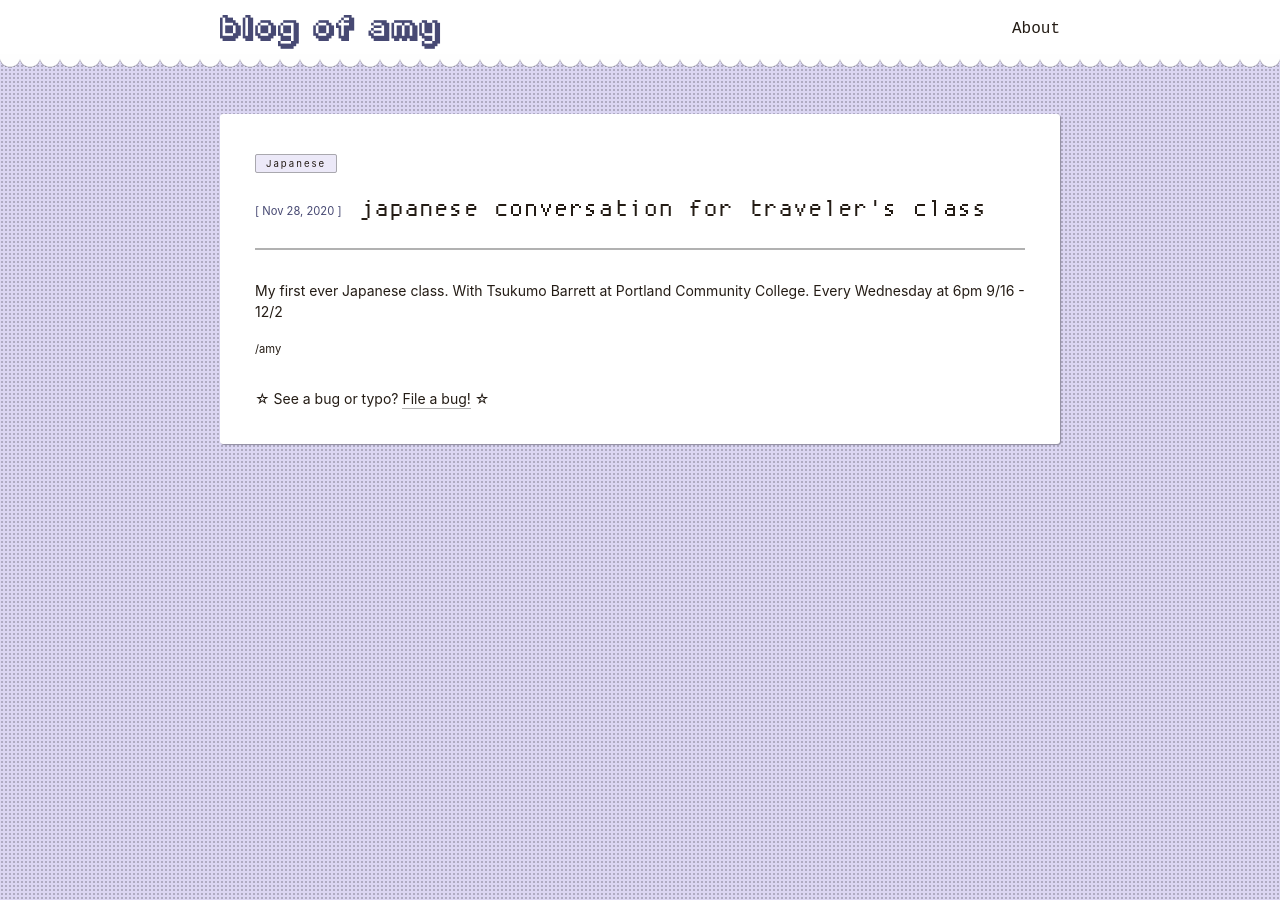
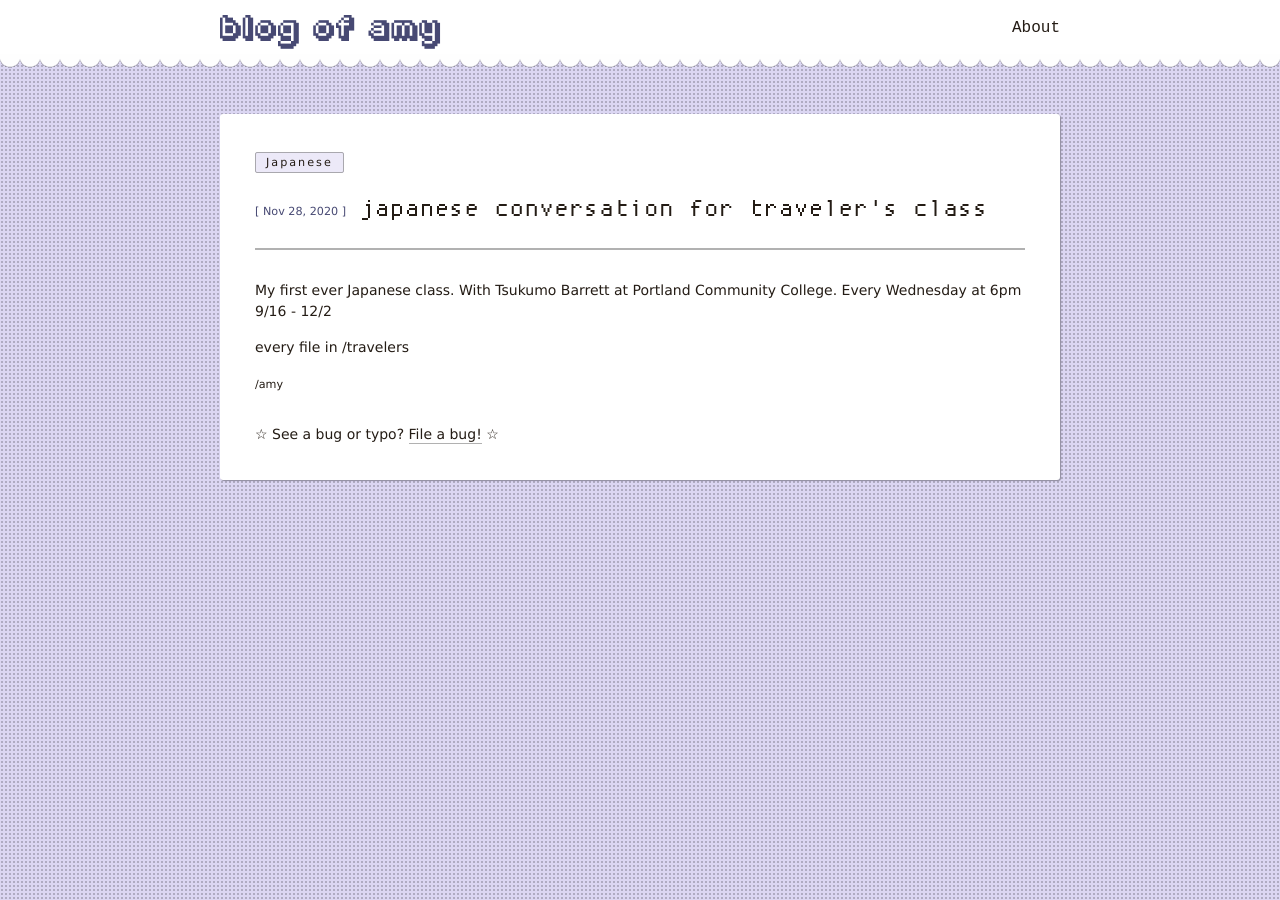
Before and after one commit to fu4303/portfolio-amychurchwell, a Jekyll site: the page built from personal/_posts/japanese/2020-11-28-travelers-class.md, in a window 1280 px wide. Built offline with Jekyll 4.4.1, drawn with Linux system fonts in a browser that asks for light colours.

Commit message:
remove new post img, wip homepage styles

```diff
--- a/_sass/components/posts.scss
+++ b/_sass/components/posts.scss
@@ -21,21 +21,22 @@
 
 .post-list {
     list-style: none;
-    position: relative;
-
-    .new-post {
-        position: absolute;
-        left: -20px;
-    }
+    margin-left: 0;
 
     > li {
         margin-bottom: $spacing-unit / 2;
+        padding: $spacing-unit / 3;
+
+        &:nth-child(even) {
+            background: lighten($background-color, 6%);
+        }
 
         h3 {
+            @include relative-font-size(1.3);
             box-sizing: border-box;
             display: inline-block;
             line-height: 1;
-            margin: ($spacing-unit/3) 0 0;
+            margin: 0;
 
             @include media-query($on-palm) {
                 @include relative-font-size(1.5);
@@ -65,8 +66,10 @@
 }
 
 .post-tag {
+    display: block;
+
     a {
-        @include relative-font-size(0.6);
+        @include relative-font-size(0.7);
         background: lighten($background-color, 5%);
         border-radius: 2px;
         border: 1px solid rgba(126,126,126,.6);
@@ -74,33 +77,37 @@
         cursor: pointer;
         letter-spacing: 2px;
         padding: 3px 10px;
-        text-decoration: none;
 
         &:hover {
             font-weight: bold;
         }
     }
-
-    @include media-query($on-palm) {
-        display: block;
-    }
 }
 
-a.post-link {
-    @include relative-font-size(1.1);
-    color: $text-color;
-    font-family: $pixel-font;
-    text-decoration: none;
-    margin-right: 20px;
+.post-link {
+    margin: 0 $spacing-unit;
+    display: inline-block;
+    vertical-align: top;
+    box-sizing: border-box;
+    max-width: 100%;
+
+    a {
+        text-decoration: none;
+    }
+
+    h3 {
+        font-family: $pixel-font;
+    }
+
+    p {
+        @include relative-font-size(0.9);
+        color: $text-color;
+    }
 }
 
 .post-header {
     margin-bottom: $spacing-unit;
     border-bottom: 2px solid rgba(126,126,126,.6);
-
-    .post-tag {
-        display: block;
-    }
 }
 
 .post-title {
--- a/_sass/styles.scss
+++ b/_sass/styles.scss
@@ -26,7 +26,7 @@
   font-display: swap;
 }
 
-$base-font-family: -apple-system, BlinkMacSystemFont, Verdana, Helvetica, sans-serif, "Apple Color Emoji" !default;
+$base-font-family: Verdana, Helvetica, sans-serif, "Apple Color Emoji" !default;
 
 $pixel-font: "pixel", monospace;
 $pixel-drop-shadow: "fippsregular", monospace;
--- a/personal/_posts/japanese/2020-11-28-japanese.md
+++ b/personal/_posts/japanese/2020-11-28-travelers-class.md
@@ -2,7 +2,10 @@
 layout: post
 title:  "Japanese Conversation for Traveler's Class"
 tags: Japanese
+permalink: /japanese/:title
 ---
 
 My first ever Japanese class. With Tsukumo Barrett at Portland Community College.
 Every Wednesday at 6pm 9/16 - 12/2
+
+every file in /travelers
```
Also changed, not shown: _layouts/home.html (+13 -14 lines), personal/_posts/japanese/2020-11-28-accomodation.md (added, +7 -0 lines).
